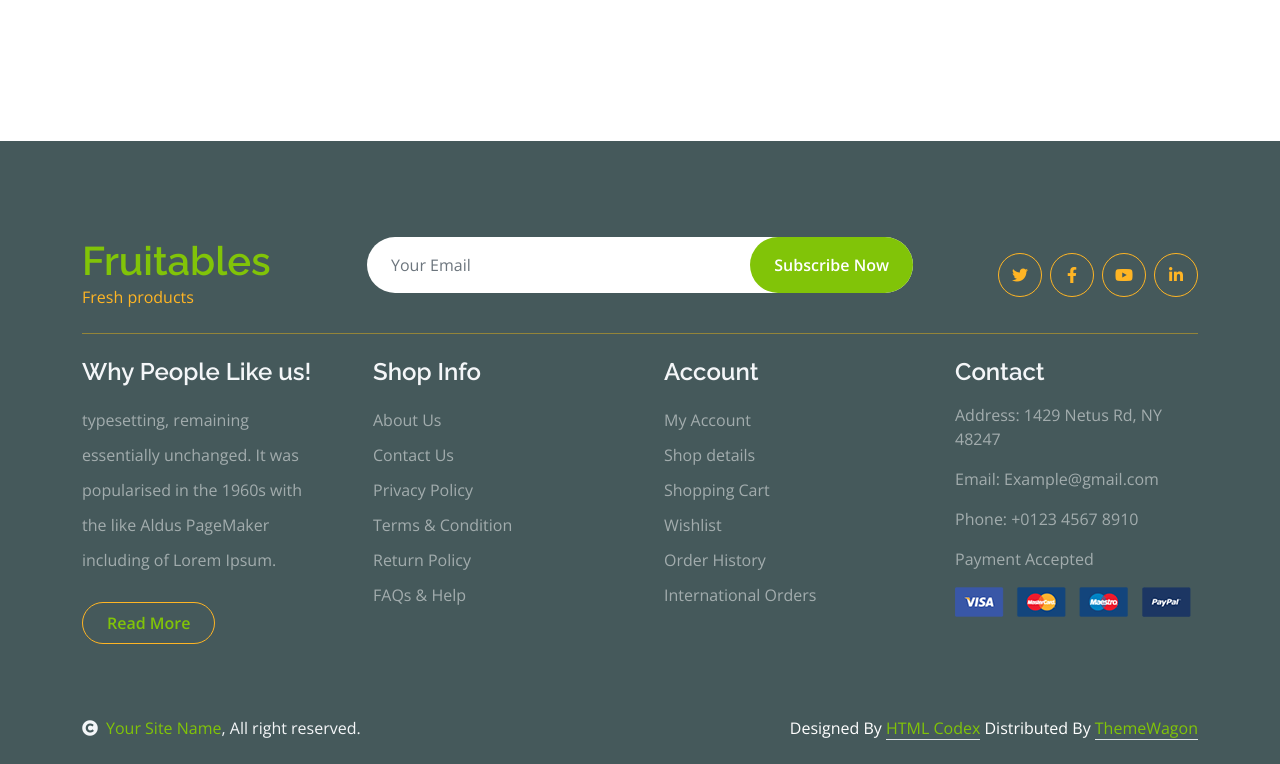
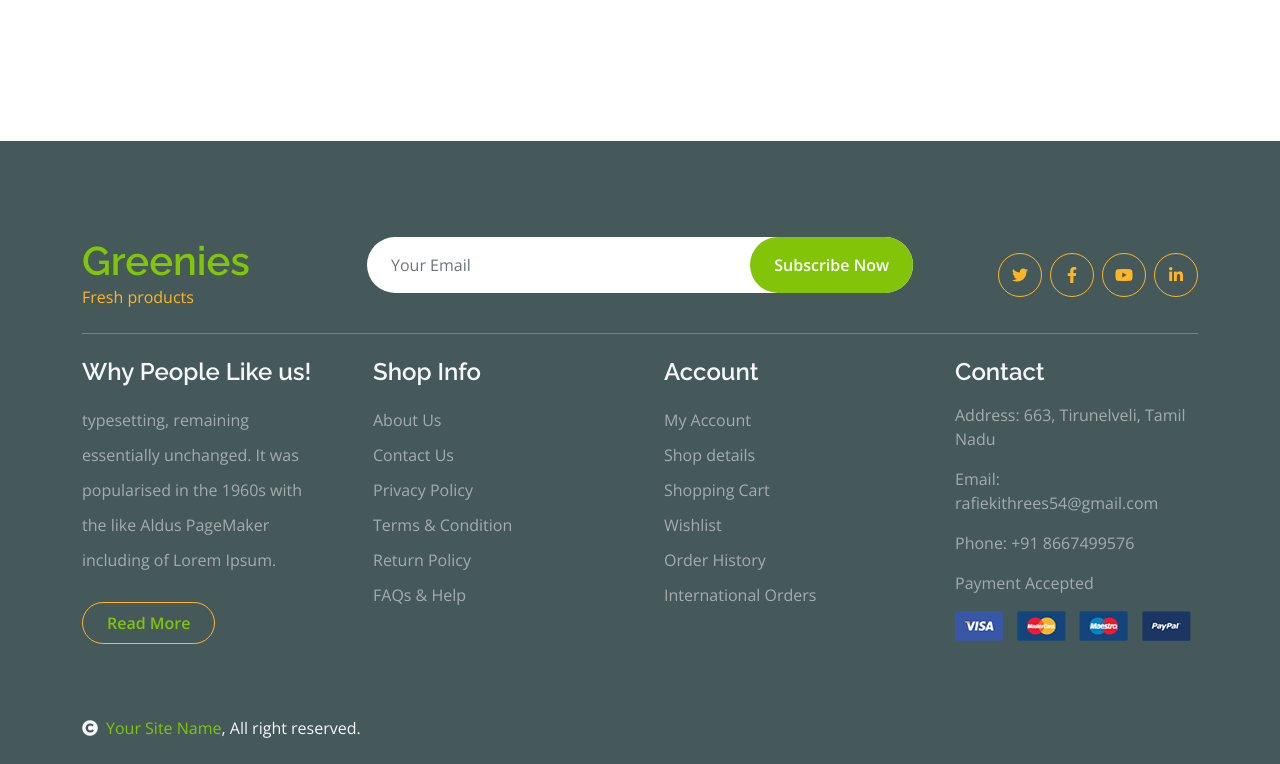
Before and after one commit to RafiekIthrees/greenies, a plain HTML site: page 404.html in a window 1280 px wide. Shown: the part 829-1593 px from the top of the page. Drawn offline with nearby package versions, Linux system fonts and the light colour scheme.

Commit message:
Update 404.html

```diff
--- a/404.html
+++ b/404.html
@@ -3,7 +3,7 @@
 
     <head>
         <meta charset="utf-8">
-        <title>Fruitables - Vegetable Website Template</title>
+        <title>Greenies</title>
         <meta content="width=device-width, initial-scale=1.0" name="viewport">
         <meta content="" name="keywords">
         <meta content="" name="description">
@@ -148,7 +148,7 @@
                     <div class="row g-4">
                         <div class="col-lg-3">
                             <a href="#">
-                                <h1 class="text-primary mb-0">Fruitables</h1>
+                                <h1 class="text-primary mb-0">Greenies</h1>
                                 <p class="text-secondary mb-0">Fresh products</p>
                             </a>
                         </div>
@@ -202,9 +202,9 @@
                     <div class="col-lg-3 col-md-6">
                         <div class="footer-item">
                             <h4 class="text-light mb-3">Contact</h4>
-                            <p>Address: 1429 Netus Rd, NY 48247</p>
-                            <p>Email: Example@gmail.com</p>
-                            <p>Phone: +0123 4567 8910</p>
+                            <p>Address: 663, Tirunelveli, Tamil Nadu</p>
+                            <p>Email: rafiekithrees54@gmail.com</p>
+                            <p>Phone: +91 8667499576</p>
                             <p>Payment Accepted</p>
                             <img src="img/payment.png" class="img-fluid" alt="">
                         </div>
@@ -220,12 +220,6 @@
                 <div class="row">
                     <div class="col-md-6 text-center text-md-start mb-3 mb-md-0">
                         <span class="text-light"><a href="#"><i class="fas fa-copyright text-light me-2"></i>Your Site Name</a>, All right reserved.</span>
-                    </div>
-                    <div class="col-md-6 my-auto text-center text-md-end text-white">
-                        <!--/*** This template is free as long as you keep the below author’s credit link/attribution link/backlink. ***/-->
-                        <!--/*** If you'd like to use the template without the below author’s credit link/attribution link/backlink, ***/-->
-                        <!--/*** you can purchase the Credit Removal License from "https://htmlcodex.com/credit-removal". ***/-->
-                        Designed By <a class="border-bottom" href="https://htmlcodex.com">HTML Codex</a> Distributed By <a class="border-bottom" href="https://themewagon.com">ThemeWagon</a>
                     </div>
                 </div>
             </div>
```
